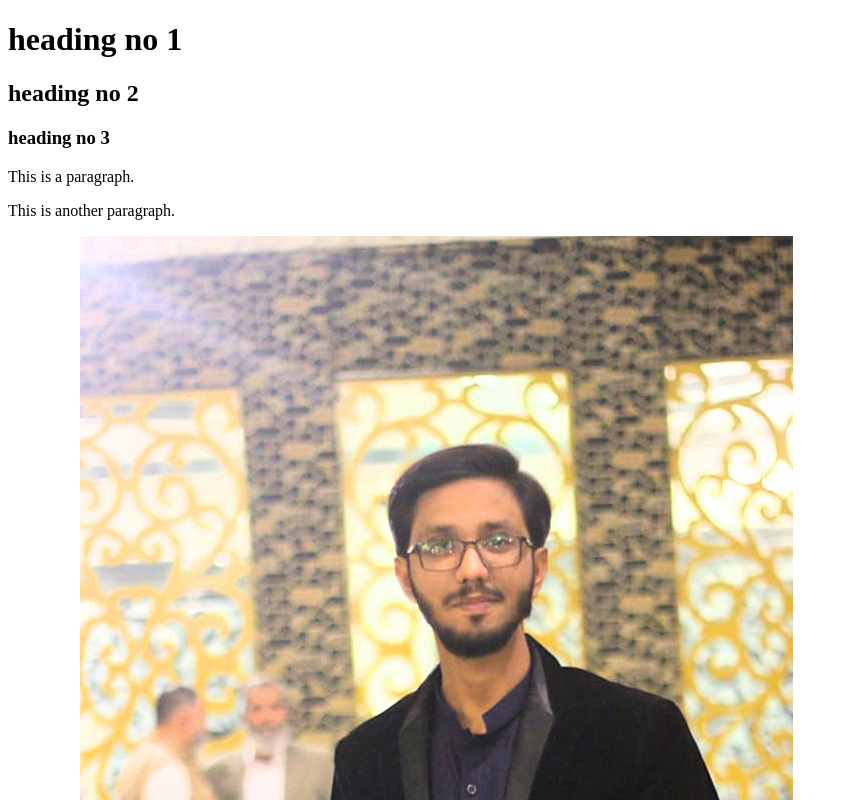
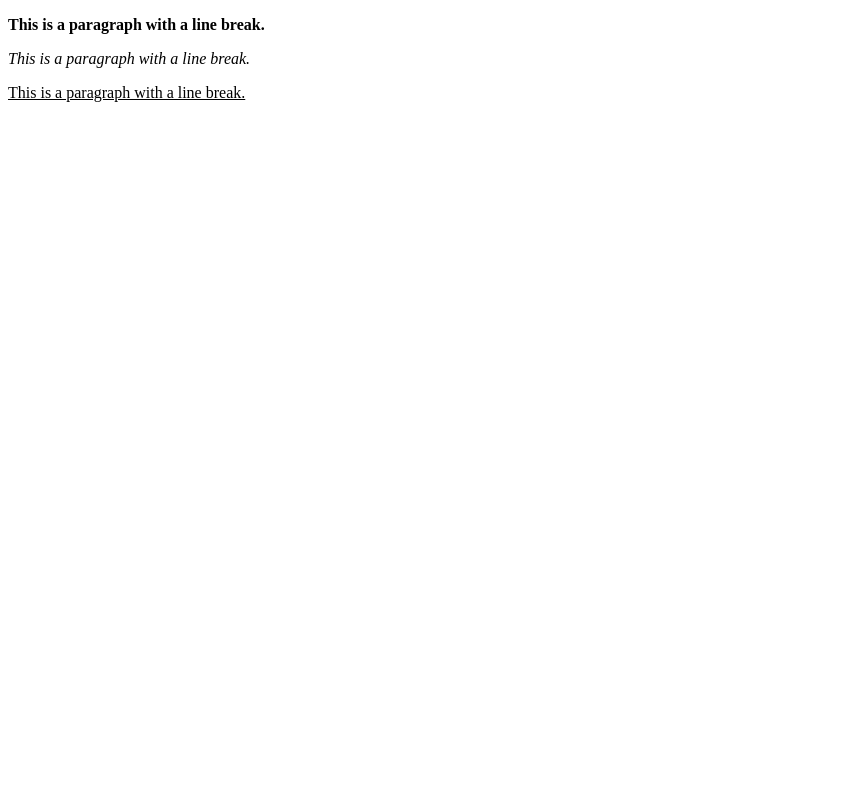
Before and after one commit to MuhammadAli120/my-first-class, a plain HTML site: page index.html in a window 1280 px wide. Shown: the top 800 px of the page, without its empty margins (0-848 px from the left). Drawn offline with Linux system fonts and the light colour scheme.

Commit message:
code by muhammad ali

```diff
--- a/index.html
+++ b/index.html
@@ -8,18 +8,31 @@
 </head>
 <body>
     <!-- Heading Tags  -->
-    <h1>heading no 1</h1>
+    <!-- <h1>heading no 1</h1>
     <h2>heading no 2</h2>
-    <h3>heading no 3</h3>
+    <h3>heading no 3</h3> -->
     <!-- Paragraph Tags -->
-    <p>This is a paragraph.</p>
-    <p>This is another paragraph.</p>
+    <!-- <p>This is a paragraph.</p>
+    <p>This is another paragraph.</p> -->
     <!-- Anchor Tags  -->
-    <a href="https://www.w3schools.com/html/html_basic.asp">w3schools</a>
+    <!-- <a href="https://www.w3schools.com/html/html_basic.asp">w3schools</a> -->
     <!-- Image Tag -->
-    <img src="wali shah .jpg" alt="wali shah picture">
+    <!-- <img src="wali shah .jpg" alt="wali shah picture"> -->
     <!-- element -->
     <!-- br -->
-    <p>This is a <br> paragraph with a line break.</p>
+    <!-- <p>This is a <br> paragraph with a line break.</p> -->
+    <!-- absolute link -->
+    <!-- <img src="https://www.bing.com/images/blob?bcid=qHDF4DKgGWoFWgNwYD8cxZOkGGyS.....5g" alt=""> -->
+    <!-- image styling  -->
+    <!-- <img src="wali shah .jpg" alt="wali shah picture" width="200" height="200"> -->
+    <!-- Style Attribute -->
+    <!-- <p style="font-size: 40px; padding:90px;">html css course by muhammad ali</p> -->
+    <b><p>This is a paragraph with a line break.</p></b>
+    <i><p>This is a paragraph with a line break.</p></i>
+    <u><p>This is a paragraph with a line break.</p></u>
+
+
+
+
 </body>
 </html>
```
Also changed, not shown: HOMETASKS.TXT (added).
